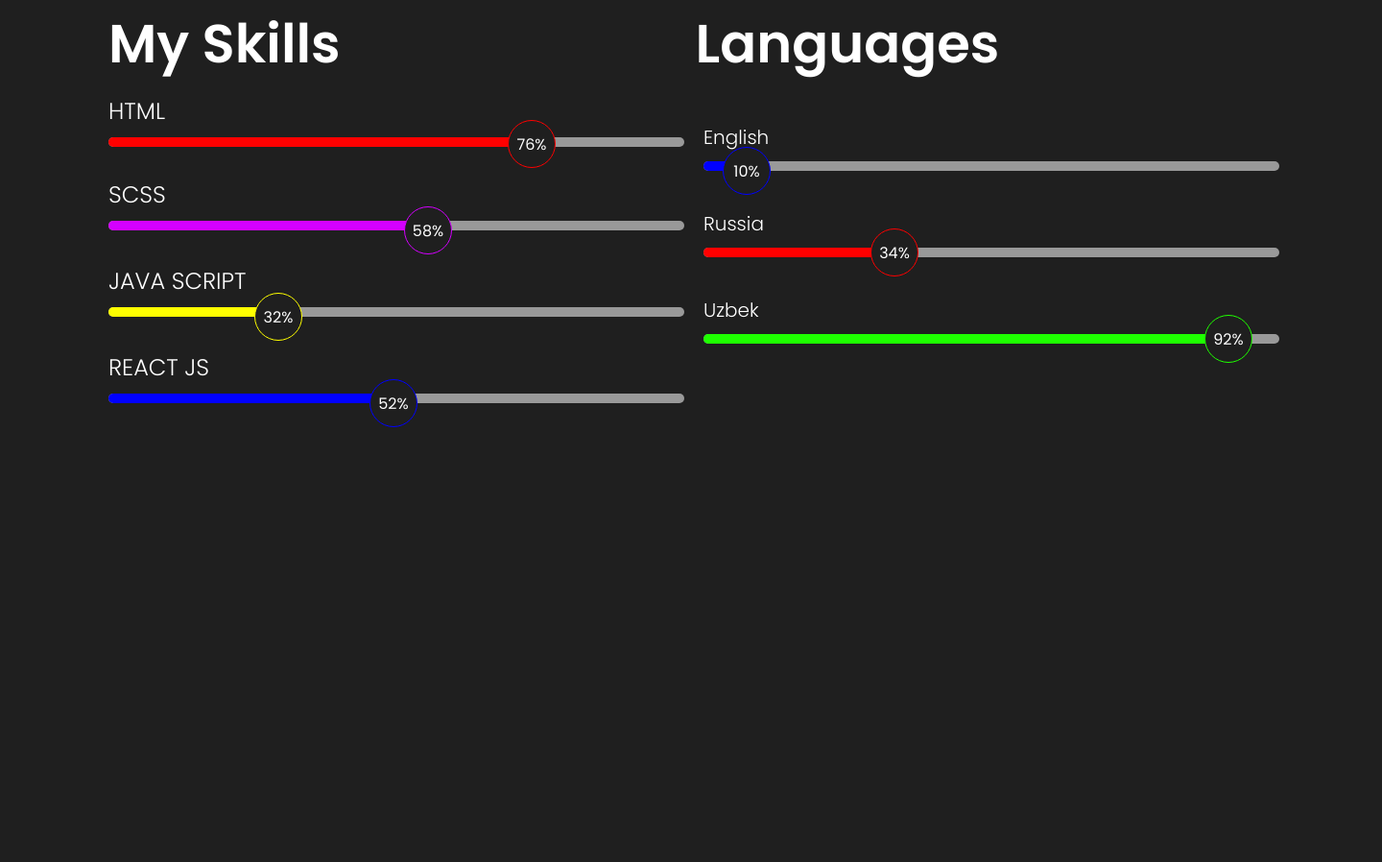
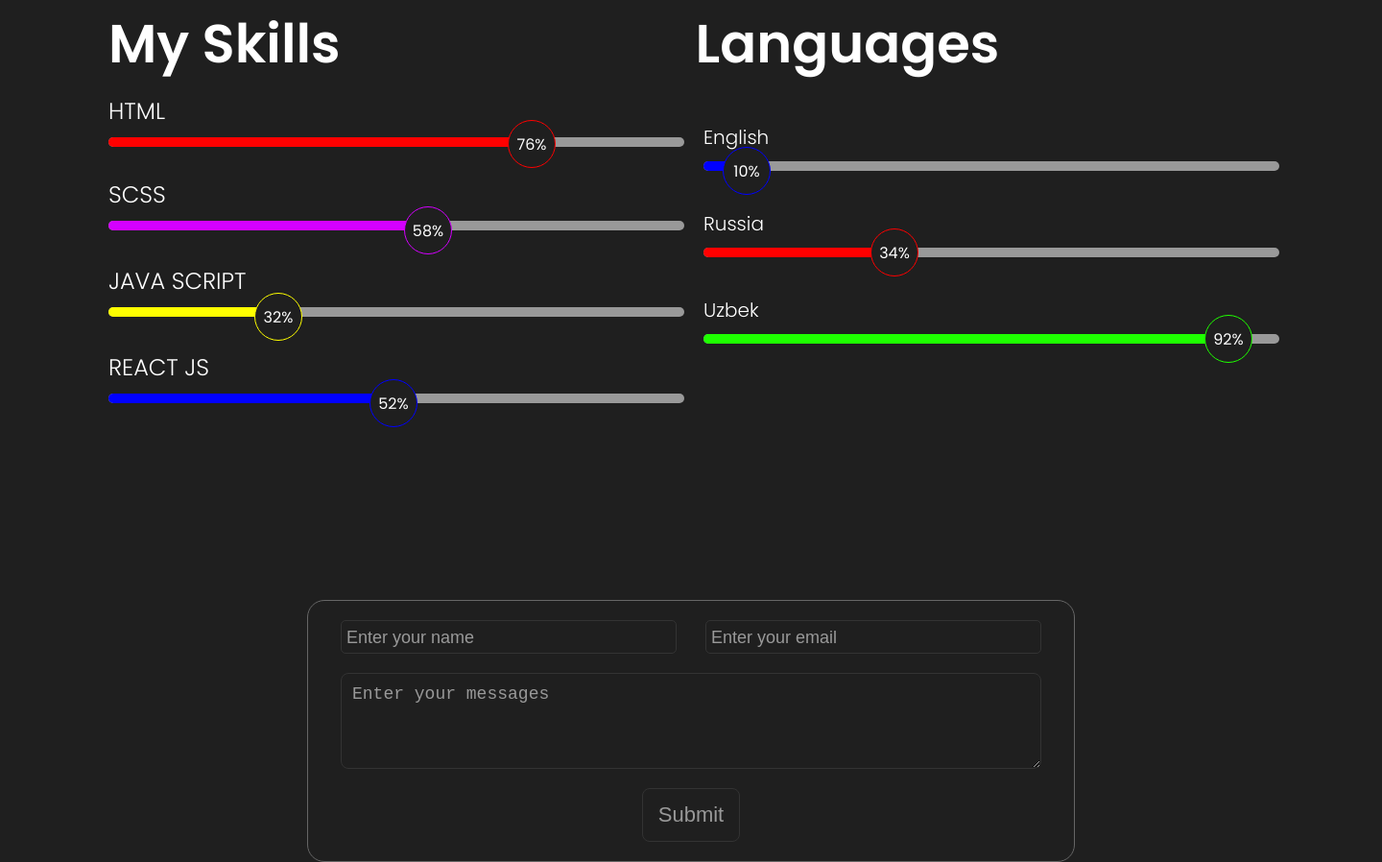
Before and after one commit to Abdumannof0/About_me, a plain HTML site: page index.html in a window 1280 px wide. Shown: the part 1161-2059 px from the top of the page at 96% size, 1440 px wide, since content can reach past the window. Before the commit the page ends 1606 px from the top, so only its background shows below. Drawn offline with Linux system fonts and the light colour scheme.

Commit message:
#fix #About_me #then_two

```diff
--- a/index.html
+++ b/index.html
@@ -134,5 +134,38 @@
       </div>
     </div>
     <!-- ! SKILLS -->
+    <div class="contact_block">
+      <div class="contact_contauner">
+        <div class="contact_content">
+          <div class="contact_inputs">
+            <label class="contact_input_label">
+              <form class="contact_form">
+                <input
+                  type="text"
+                  class="input"
+                  placeholder="Enter your name"
+                />
+              </form>
+            </label>
+            <label class="contact_input_label">
+              <form class="contact_form">
+                <input
+                  type="email"
+                  class="input"
+                  placeholder="Enter your email"
+                />
+              </form>
+            </label>
+          </div>
+          <textarea
+            id="text"
+            name="textarea"
+            class="contact_textarea"
+            placeholder="Enter your messages"
+          ></textarea>
+          <button class="conatct_btn">Submit</button>
+        </div>
+      </div>
+    </div>
   </body>
 </html>
--- a/style.scss
+++ b/style.scss
@@ -122,7 +122,7 @@
 
   .my_skills {
     display: flex;
-    margin: 116px 0 0;
+    margin: 116px 0 180px;
     .my_skills_container {
       width: 100%;
       margin: 0 113px;
@@ -392,7 +392,7 @@
                 height: 10px;
                 border-radius: 5px;
                 width: 0%;
-                background:rgb(30, 255, 0);
+                background: rgb(30, 255, 0);
                 animation: uzb 2.6s linear forwards;
                 @keyframes uzb {
                   100% {
@@ -419,4 +419,90 @@
       }
     }
   }
+  // ! MY_SKILLS
+
+  .contact_block {
+    .contact_contauner {
+      width: 1440px;
+      padding: 0 113px;
+      .contact_content {
+        display: flex;
+        flex-direction: column;
+        align-items: center;
+        gap: 20px;
+        width: 100%;
+        height: auto;
+        max-width: 800px;
+        margin: 0 auto;
+        padding: 20px;
+        border: 1px solid #666;
+        border-radius: 18px;
+        .contact_inputs {
+          display: flex;
+          justify-content: space-between;
+          gap: 30px;
+          .contact_input_label {
+            .contact_form {
+              width: 350px;
+              border: 1px solid #333;
+              border-radius: 5px;
+              transition: all 0.4s;
+              &:hover {
+                border: 1px solid #fff;
+              }
+            }
+            .input {
+              color: #fff;
+              width: 350px;
+              padding: 5px;
+              font-size: 20px;
+              border: none;
+              outline: none;
+              background: transparent;
+              &::placeholder {
+                color: #999;
+                font-size: 18px;
+              }
+            }
+          }
+        }
+        .contact_textarea {
+          outline: none;
+          max-width: 730px;
+          min-width: 730px;
+          min-height: 100px;
+          max-height: 100px;
+          color: #999;
+          padding: 10px;
+          font-size: 18px;
+          border: 1px solid #333;
+          border-radius: 8px;
+          background: transparent;
+          transition: all 0.4s;
+          &::placeholder {
+            color: #999;
+            padding: 1px;
+            font-size: 18px;
+          }
+          &:hover {
+            border: 1px solid #fff;
+          }
+        }
+        .conatct_btn {
+          color: #999;
+          padding: 14px 16px;
+          font-size: 22px;
+          border: 1px solid #333;
+          border-radius: 8px;
+          background: transparent;
+          transition: all 0.4s;
+          &:hover {
+            color: #fff;
+            border: 1px solid #fff;
+            background: #99999918;
+          }
+        }
+      }
+    }
+  }
 }
```
Also changed, not shown: style.css, 1 other file.
